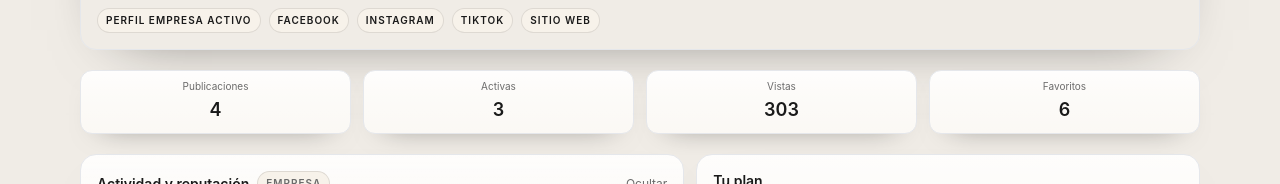
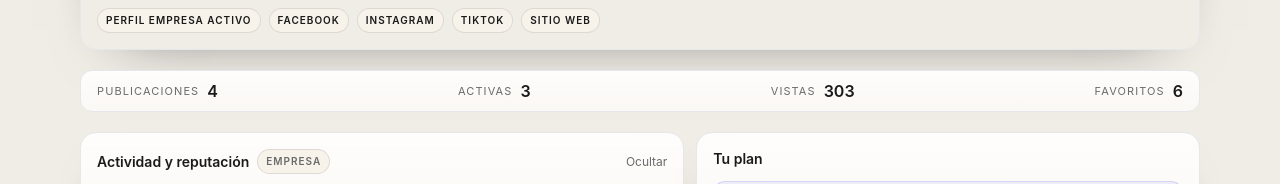
Before and after one commit to DilanDevMaestro/compra.venta.j-s, a React (Vite) app: page /perfil in a window 1280 px wide. Shown: the part 479-663 px from the top of the page. Built offline with nearby package versions, Linux system fonts and the light colour scheme; no server answers.

Commit message:
Update PerfilPage.tsx

```diff
--- a/src/pages/PerfilPage.tsx
+++ b/src/pages/PerfilPage.tsx
@@ -419,7 +419,30 @@ export function PerfilPage() {
             </div>
           </div>
 
-          <div className={isBusinessActive ? 'mt-5 grid grid-cols-4 gap-2 sm:gap-3' : 'mt-5 grid grid-cols-2 gap-2 sm:gap-3'}>
+          <div className="mt-5">
+            <div
+              style={lightCardStyle}
+              className="hidden w-full items-center justify-between gap-4 rounded-xl border border-card/50 bg-card/60 px-4 py-2 text-[11px] text-muted shadow-[0_12px_30px_-22px_rgba(0,0,0,0.55)] sm:flex dark:border-slate-700/60 dark:bg-[linear-gradient(180deg,rgba(255,255,255,0.08)_0%,rgba(255,255,255,0.04)_35%,rgba(255,255,255,0)_100%)]"
+            >
+              <div className="flex items-center gap-2">
+                <span className="uppercase tracking-widest">Publicaciones</span>
+                <span className="text-base font-semibold text-foreground">{stats.totalPublications}</span>
+              </div>
+              <div className="flex items-center gap-2">
+                <span className="uppercase tracking-widest">Activas</span>
+                <span className="text-base font-semibold text-foreground">{stats.activePublications}</span>
+              </div>
+              <div className="flex items-center gap-2">
+                <span className="uppercase tracking-widest">Vistas</span>
+                <span className="text-base font-semibold text-foreground">{stats.totalViews}</span>
+              </div>
+              <div className="flex items-center gap-2">
+                <span className="uppercase tracking-widest">Favoritos</span>
+                <span className="text-base font-semibold text-foreground">{stats.totalLikes}</span>
+              </div>
+            </div>
+
+            <div className="grid grid-cols-2 gap-2 sm:hidden">
               <div
                 style={lightCardStyle}
                 className="min-h-[64px] rounded-xl border border-card/50 bg-card/60 p-2 text-center shadow-[0_12px_30px_-22px_rgba(0,0,0,0.55)] flex flex-col items-center justify-center gap-1 dark:border-slate-700/60 dark:bg-[linear-gradient(180deg,rgba(255,255,255,0.08)_0%,rgba(255,255,255,0.04)_35%,rgba(255,255,255,0)_100%)]"
@@ -427,8 +450,6 @@ export function PerfilPage() {
                 <p className="text-[10px] leading-tight text-muted">Publicaciones</p>
                 <p className="text-lg font-semibold">{stats.totalPublications}</p>
               </div>
-            {isBusinessActive ? (
-              <>
               <div
                 style={lightCardStyle}
                 className="min-h-[64px] rounded-xl border border-card/50 bg-card/60 p-2 text-center shadow-[0_12px_30px_-22px_rgba(0,0,0,0.55)] flex flex-col items-center justify-center gap-1 dark:border-slate-700/60 dark:bg-[linear-gradient(180deg,rgba(255,255,255,0.08)_0%,rgba(255,255,255,0.04)_35%,rgba(255,255,255,0)_100%)]"
@@ -450,16 +471,7 @@ export function PerfilPage() {
                 <p className="text-[10px] leading-tight text-muted">Favoritos</p>
                 <p className="text-lg font-semibold">{stats.totalLikes}</p>
               </div>
-              </>
-            ) : (
-              <div
-                style={lightCardStyle}
-                className="min-h-[64px] rounded-xl border border-card/50 bg-card/60 p-2 text-center shadow-[0_12px_30px_-22px_rgba(0,0,0,0.55)] flex flex-col items-center justify-center gap-1 dark:border-slate-700/60 dark:bg-[linear-gradient(180deg,rgba(255,255,255,0.08)_0%,rgba(255,255,255,0.04)_35%,rgba(255,255,255,0)_100%)]"
-              >
-                <p className="text-[10px] leading-tight text-muted">Favoritos</p>
-                <p className="text-lg font-semibold">{stats.totalLikes}</p>
             </div>
-            )}
           </div>
 
           <div className={isBusinessActive ? 'mt-5 grid gap-3 lg:grid-cols-[1.2fr_1fr]' : 'mt-5 grid gap-3 lg:grid-cols-1'}>
```
Lines whose indentation alone changed are shown as unchanged.
